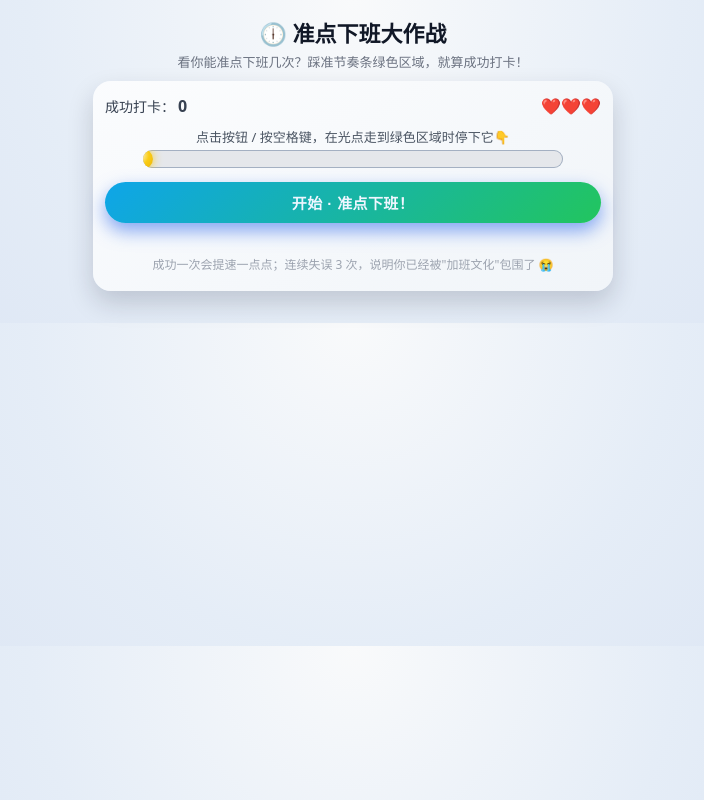
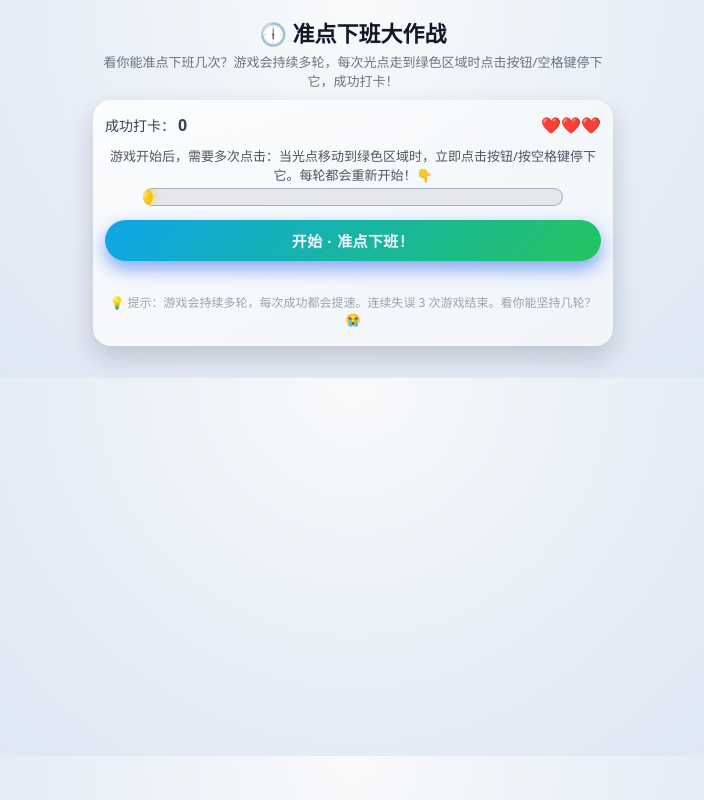
Before and after one commit to yiyigroup/game, a plain HTML site: page index.html in a window 1280 px wide. Shown: the whole page, without its empty margins (287-991 px from the left). Drawn offline with Linux system fonts and the light colour scheme.

Commit message:
Improve game instructions: clarify that players need to click multiple times

```diff
--- a/index.html
+++ b/index.html
@@ -168,7 +168,7 @@
 
 <div class="offwork-wrapper">
   <div class="offwork-title">🕕 准点下班大作战</div>
-  <div class="offwork-sub">看你能准点下班几次？踩准节奏条绿色区域，就算成功打卡！</div>
+  <div class="offwork-sub">看你能准点下班几次？游戏会持续多轮，每次光点走到绿色区域时点击按钮/空格键停下它，成功打卡！</div>
 
   <div class="offwork-card">
     <div class="offwork-info">
@@ -177,7 +177,7 @@
     </div>
 
     <div class="offwork-bar-wrap">
-      <div class="offwork-bar-label">点击按钮 / 按空格键，在光点走到绿色区域时停下它👇</div>
+      <div class="offwork-bar-label">游戏开始后，需要多次点击：当光点移动到绿色区域时，立即点击按钮/按空格键停下它。每轮都会重新开始！👇</div>
       <div class="offwork-bar" id="owBar">
         <div class="offwork-target" id="owTarget"></div>
         <div class="offwork-dot" id="owDot"></div>
@@ -189,7 +189,7 @@
     <div id="owMsg" class="offwork-msg"></div>
     <div id="owResult" class="offwork-result"></div>
     <div class="offwork-tip">
-      成功一次会提速一点点；连续失误 3 次，说明你已经被"加班文化"包围了 😭
+      💡 提示：游戏会持续多轮，每次成功都会提速。连续失误 3 次游戏结束。看你能坚持几轮？😭
     </div>
   </div>
 </div>
@@ -283,7 +283,7 @@
   function handleClick() {
     if (!running && score === 0 && hearts === 3 && !resultEl.textContent) {
       // 第一局点击：开始游戏
-      btnEl.textContent = "点击 / 空格 · 准点打卡！";
+      btnEl.textContent = "继续点击 / 空格 · 在绿色区域停下！";
       startLoop();
       return;
     }
```
